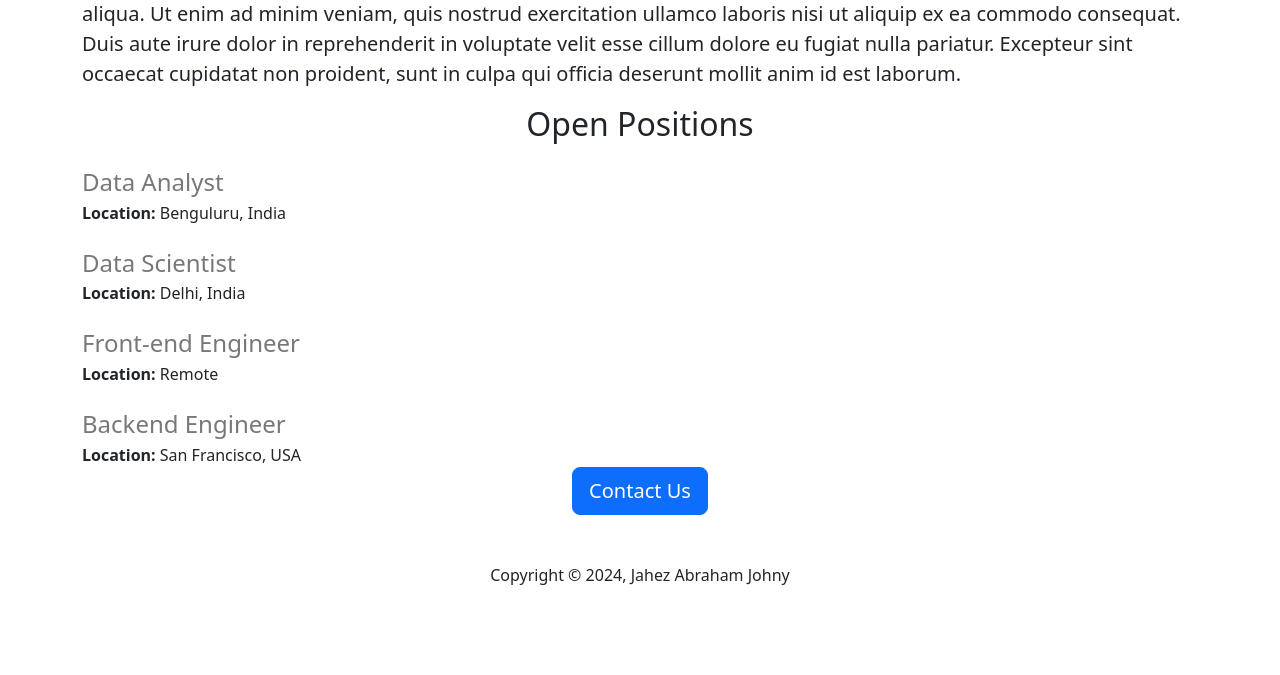
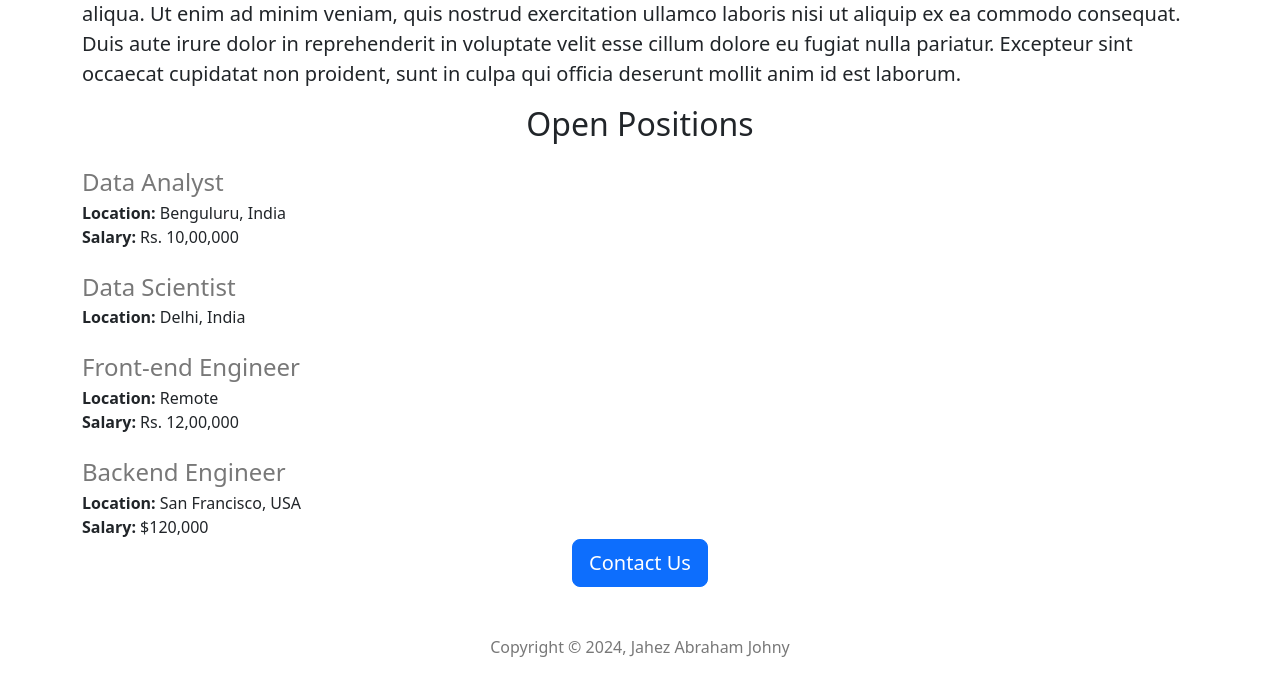
Before and after one commit to jahez07/careers-website, a Flask app: page / in a window 1280 px wide. Shown: the part 661-1336 px from the top of the page. Before the commit the page ends 1246 px from the top, so only its background shows below. Run offline with Flask 3, Linux system fonts and the light colour scheme.

Commit message:
Adding salary and logic if there is no salary in DB

```diff
--- a/app.py
+++ b/app.py
@@ -12,8 +12,7 @@
   {
     'id':2,
     'title': 'Data Scientist',
-    'location': 'Delhi, India',
-    'salary': 'Rs. 15,00,000',
+    'location': 'Delhi, India'
   },
   {
     'id':3,
--- a/templates/home.html
+++ b/templates/home.html
@@ -25,9 +25,12 @@
         {% for job in jobs %}
           <div class="mt-4">
             <h4 class="mb-1" style="color: rgb(120, 120, 120);">{{job['title']}}</h4>
+            <div>
+              <b>Location:</b> {{job['location']}}
+            </div>
             {% if 'salary' in job %}
             <div>
-              <b>Location:</b> {{job['location']}}
+              <b>Salary:</b> {{job['salary']}}
             </div>
             {% endif %}
           </div>
@@ -35,7 +38,7 @@
       </div>
       <div class="text-center">
       <button class="btn btn-primary btn-lg">Contact Us</button>
-        <p class="mt-5">Copyright © 2024, Jahez Abraham Johny</p>
+        <p class="mt-5" style="color: rgb(120, 120, 120);">Copyright © 2024, Jahez Abraham Johny</p>
       </div>
     </div>
   </body>
```
